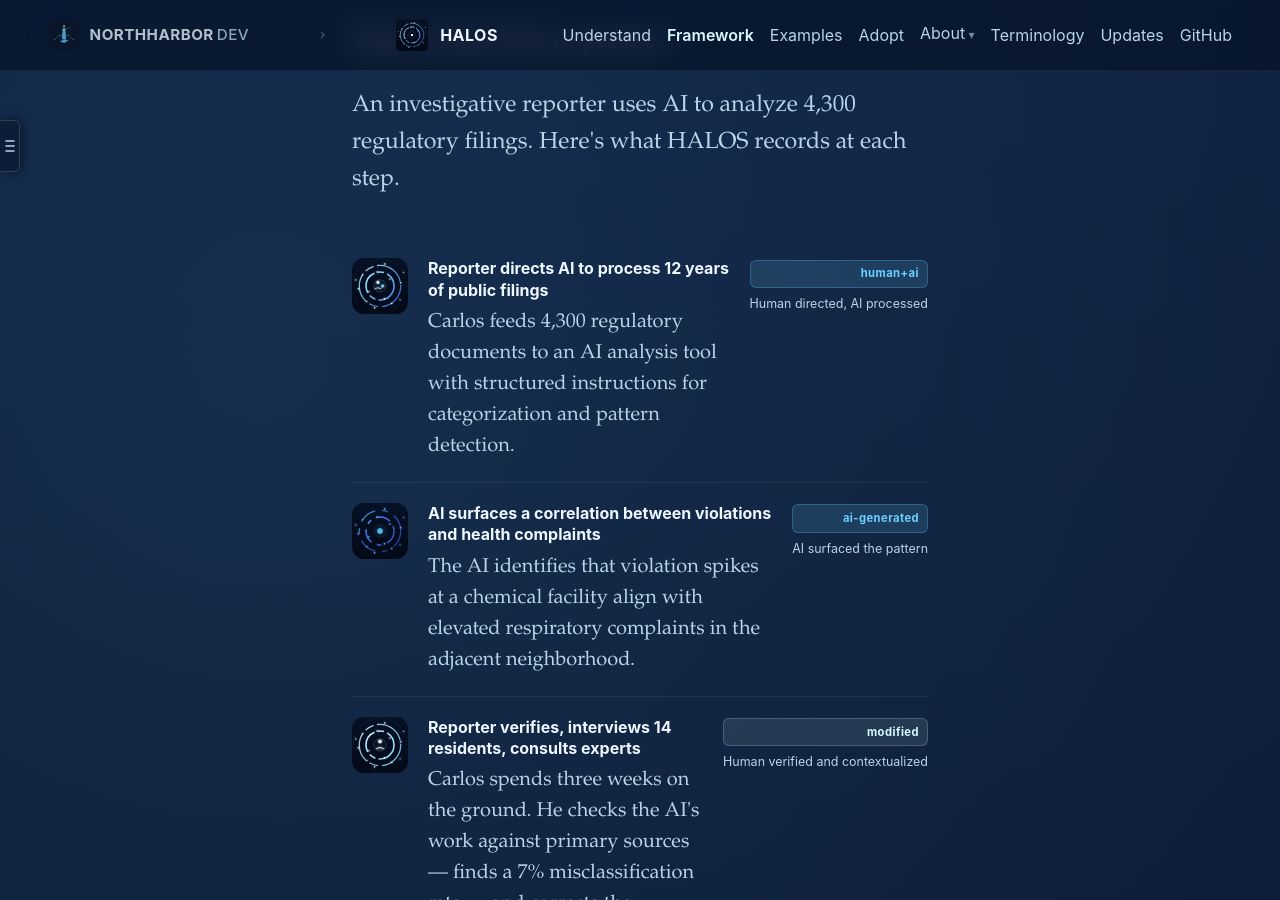
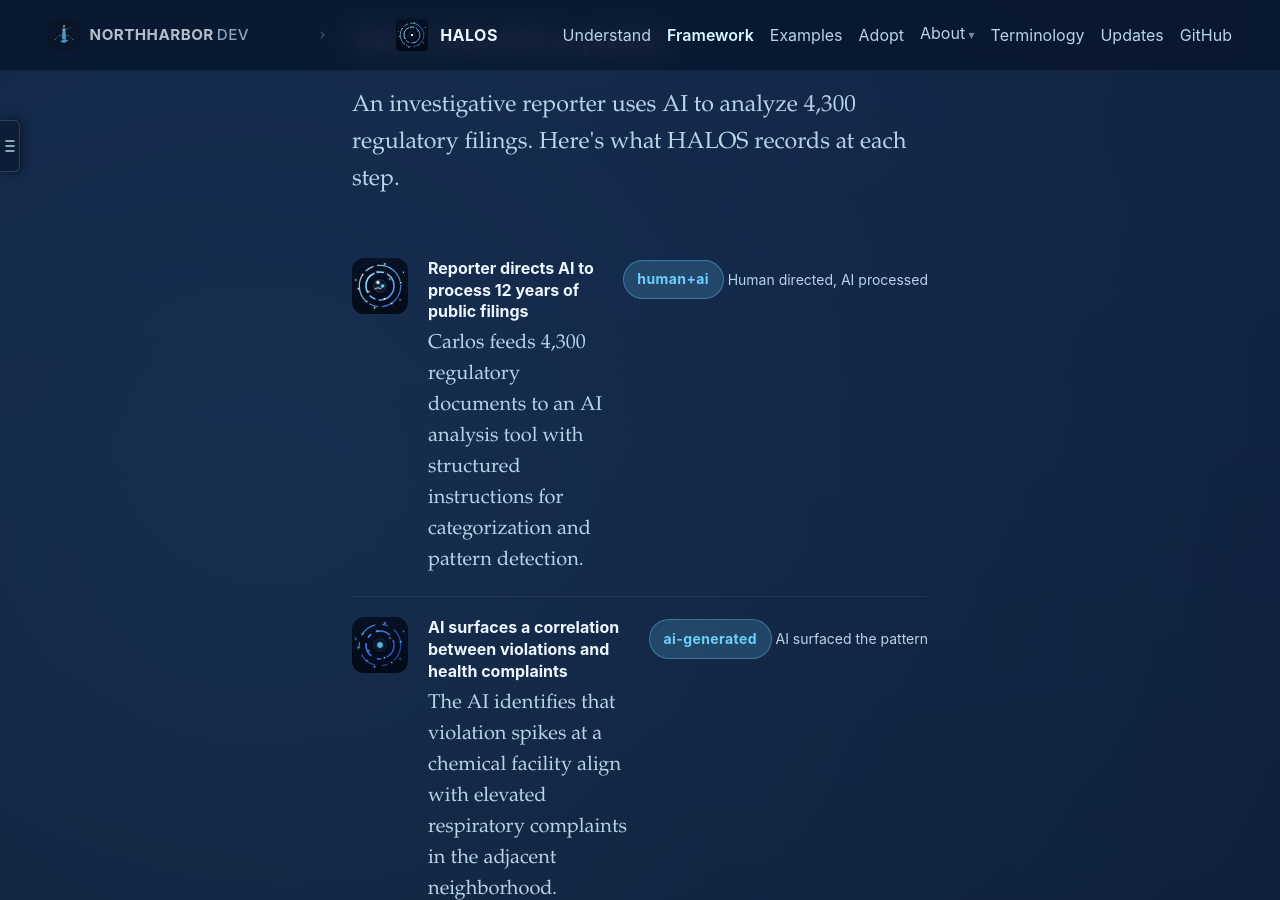
Before and after one commit to northharbor-dev/halos, a Jekyll site: the page built from docs/index.md, in a window 1280 px wide and 900 px high, scrolled down 1275 px. Built offline with Jekyll 4.4.1, drawn with Linux system fonts in a browser that asks for light colours.

Commit message:
Improve pill readability: larger text, better padding, inline display (#9)

```diff
--- a/docs/assets/style.css
+++ b/docs/assets/style.css
@@ -1997,7 +1997,7 @@ strong {
 
 .story-step__annotation {
   font-family: -apple-system, BlinkMacSystemFont, "Segoe UI", sans-serif;
-  font-size: 0.78rem;
+  font-size: 0.875rem;
   color: var(--text-soft);
   text-align: right;
   white-space: nowrap;
@@ -2005,26 +2005,26 @@ strong {
 }
 
 .story-step__tag {
-  display: block;
-  margin-bottom: 0.25rem;
-  padding: 0.15rem 0.5rem;
-  border-radius: 6px;
-  font-size: 0.7rem;
+  display: inline-block;
+  margin-bottom: 0.35rem;
+  padding: 0.35rem 0.85rem;
+  border-radius: 20px;
+  font-size: 0.875rem;
   font-weight: 700;
-  letter-spacing: 0.04em;
+  letter-spacing: 0.03em;
   text-transform: lowercase;
 }
 
 .story-step__tag--ai {
-  background: rgba(107, 208, 255, 0.14);
+  background: rgba(107, 208, 255, 0.18);
   color: var(--accent);
-  border: 1px solid rgba(107, 208, 255, 0.25);
+  border: 1px solid rgba(107, 208, 255, 0.35);
 }
 
 .story-step__tag--human {
-  background: rgba(214, 250, 255, 0.1);
+  background: rgba(214, 250, 255, 0.14);
   color: var(--halo);
-  border: 1px solid rgba(214, 250, 255, 0.2);
+  border: 1px solid rgba(214, 250, 255, 0.3);
 }
 
 .story-cta {
```
